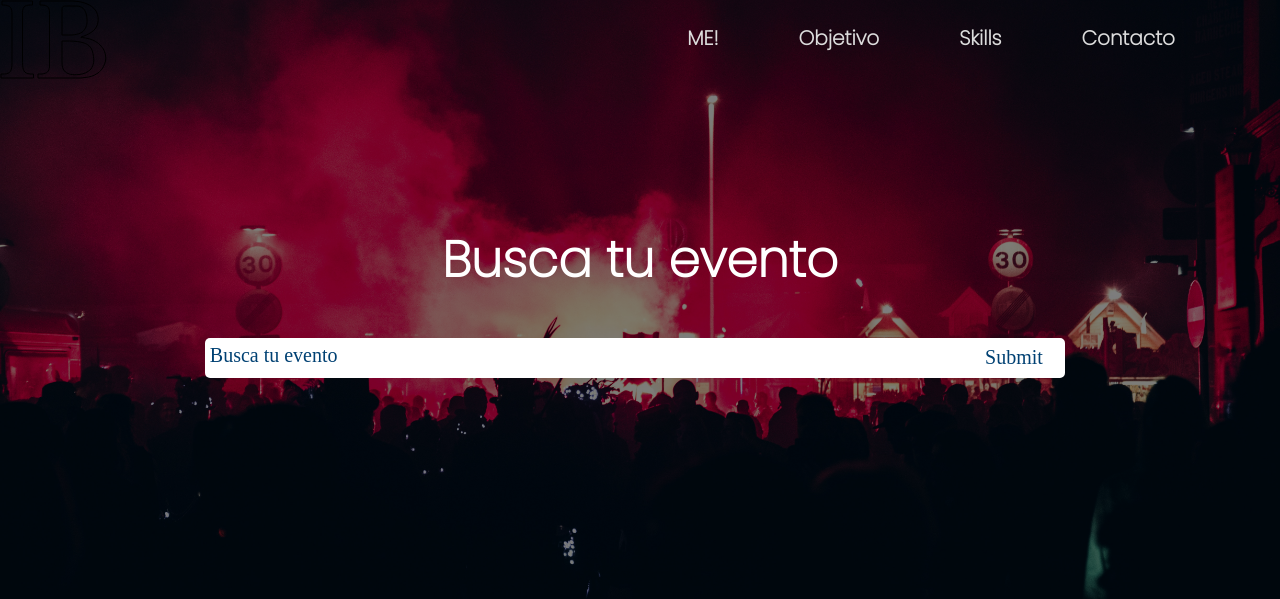
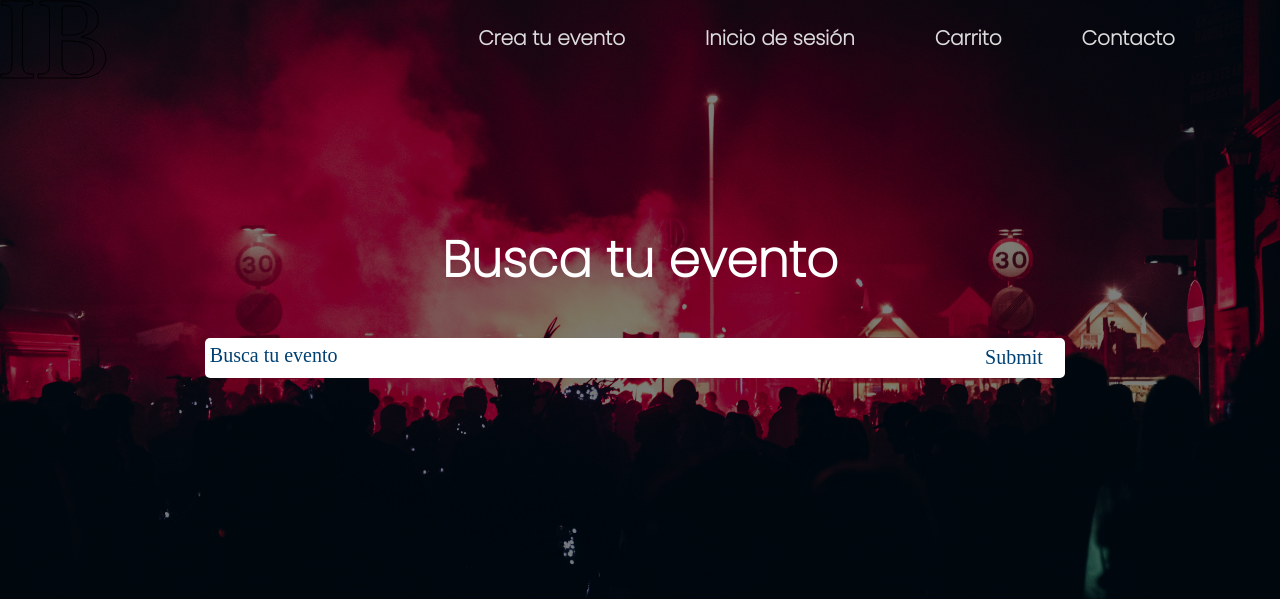
Before and after one commit to IreneB26/ProjectBeta, a PHP site: page / in a window 1280 px wide. Shown: the top 599 px of the page. Run offline with PHP 8.4, Linux system fonts and the light colour scheme; some libraries are stand-ins or nearby versions; some web fonts are replaced.

Commit message:
menu detail

```diff
--- a/components-php/header.php
+++ b/components-php/header.php
@@ -38,9 +38,9 @@
     </button>
 
     <ul class="nav-menu">
-      <li class="nav-menu-item"><a href="#1" class="nav-menu-link">ME!</a></li>
-      <li class="nav-menu-item"><a href="#2" class="nav-menu-link">Objetivo</a></li>
-      <li class="nav-menu-item"><a href="#3" class="nav-menu-link">Skills</a></li>
+      <li class="nav-menu-item"><a href="#1" class="nav-menu-link">Crea tu evento</a></li>
+      <li class="nav-menu-item"><a href="#2" class="nav-menu-link">Inicio de sesión</a></li>
+      <li class="nav-menu-item"><a href="#3" class="nav-menu-link">Carrito</a></li>
       <li class="nav-menu-item"><a href="#footer" class="nav-menu-link">Contacto</a></li>
 
 
```
